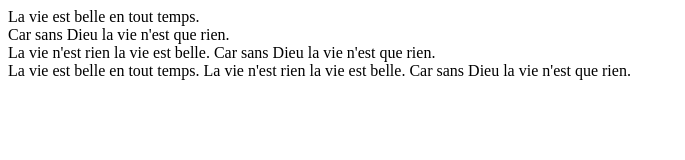
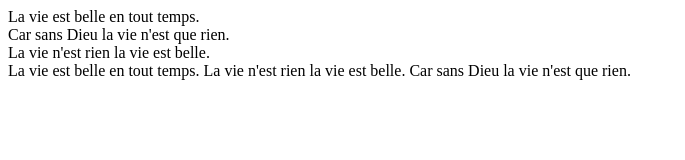
Before and after one commit to Dapada/Divspan, a plain HTML site: page index.html in a window 1280 px wide. Shown: the whole page, without its empty margins (0-685 px from the left). Drawn offline with Linux system fonts and the light colour scheme.

Commit message:
Update index.html

```diff
--- a/index.html
+++ b/index.html
@@ -17,8 +17,6 @@
 
 		<div>La vie n'est rien
 		la vie est belle.
-		<span>Car sans Dieu
-		la vie n'est que rien.</span>
 	</div>
 
 	<span>La vie est belle en
```
